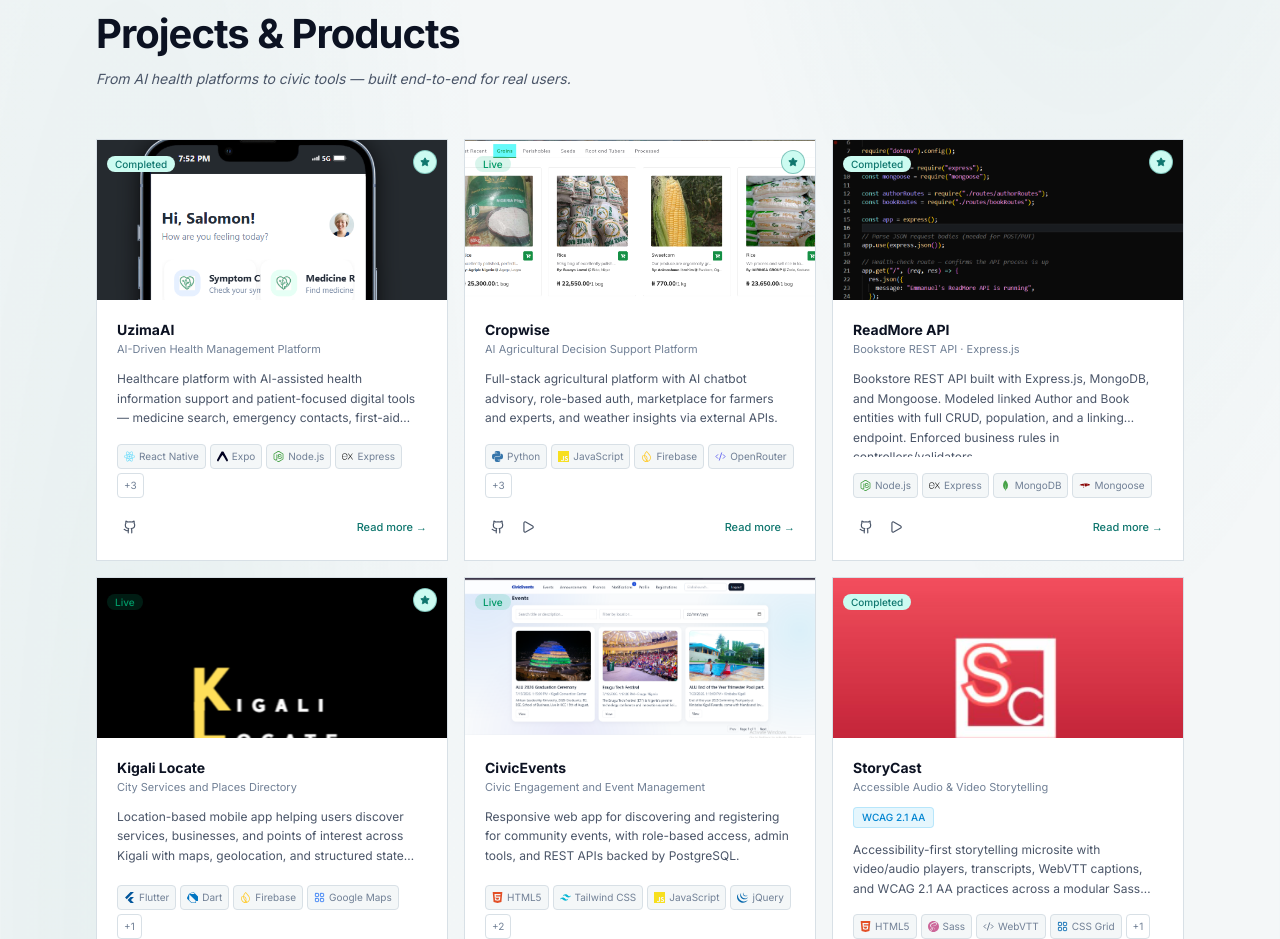
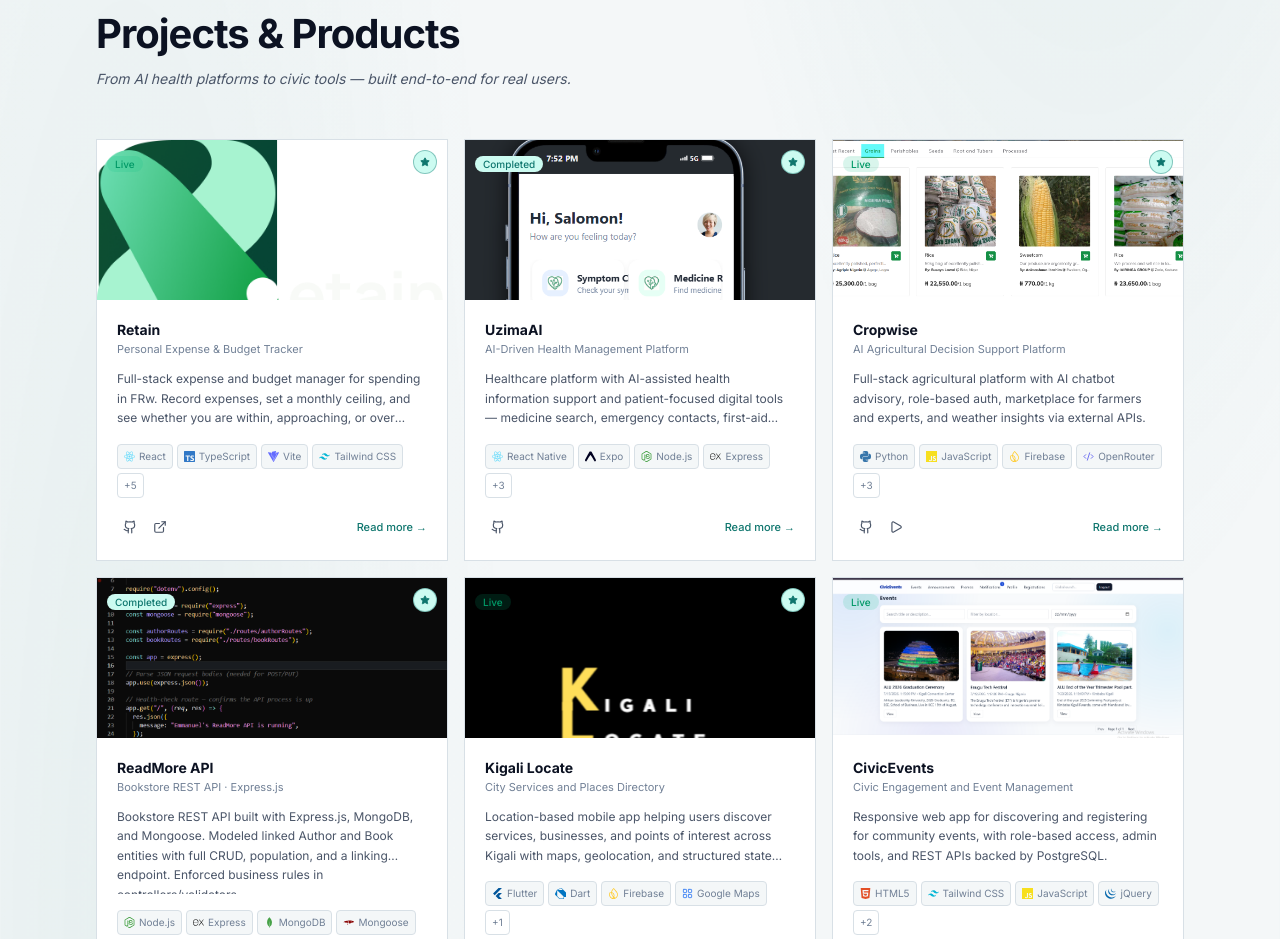
Before and after one commit to Emma001code/portfolio, a React (Vite) app: page / in a window 1280 px wide. Shown: the part 2280-3219 px from the top of the page. Built offline with nearby package versions, Linux system fonts and the light colour scheme.

Commit message:
Update Portfolio

```diff
--- a/src/components/techIcons.tsx
+++ b/src/components/techIcons.tsx
@@ -16,9 +16,11 @@ import {
   SiPostgresql,
   SiPython,
   SiReact,
+  SiRedux,
   SiSass,
   SiTailwindcss,
   SiTypescript,
+  SiVite,
 } from 'react-icons/si'
 import { Code2, Database, LayoutGrid, Shield } from 'lucide-react'
 
@@ -31,6 +33,8 @@ const TECH_MAP: Record<string, TechMeta> = {
   'React Native': { icon: SiReact, color: '#61DAFB' },
   React: { icon: SiReact, color: '#61DAFB' },
   Expo: { icon: SiExpo, color: '#000020' },
+  Vite: { icon: SiVite, color: '#646CFF' },
+  'Redux Toolkit': { icon: SiRedux, color: '#764ABC' },
   'Node.js': { icon: SiNodedotjs, color: '#339933' },
   Express: { icon: SiExpress, color: '#000000' },
   TypeScript: { icon: SiTypescript, color: '#3178C6' },
--- a/src/data/content.ts
+++ b/src/data/content.ts
@@ -118,6 +118,34 @@ export type Project = {
 }
 
 export const projects: Project[] = [
+  {
+    id: 'retain',
+    title: 'Retain',
+    subtitle: 'Personal Expense & Budget Tracker',
+    status: 'Live',
+    featured: true,
+    image: '/gallery/Retain.png',
+    description:
+      'Full-stack expense and budget manager for spending in FRw. Record expenses, set a monthly ceiling, and see whether you are within, approaching, or over budget — with search, filters, pagination, and an admin insights dashboard.',
+    tech: [
+      'React',
+      'TypeScript',
+      'Vite',
+      'Tailwind CSS',
+      'Redux Toolkit',
+      'Node.js',
+      'Express',
+      'MongoDB',
+      'JWT',
+    ],
+    github: 'https://github.com/Emma001code/Retain_Expense-Tracker.git',
+    demo: 'https://retain-y8d3.onrender.com',
+    highlights: [
+      'JWT auth with protected routes; signup creates users, admin is seeded',
+      'CRUD expenses with Redux-powered search, filter, sort, and pagination',
+      'Monthly budget status (within / approaching / over) plus admin insights',
+    ],
+  },
   {
     id: 'uzimaai',
     title: 'UzimaAI',
```
Also changed, not shown: public/gallery/Retain.png (added).
